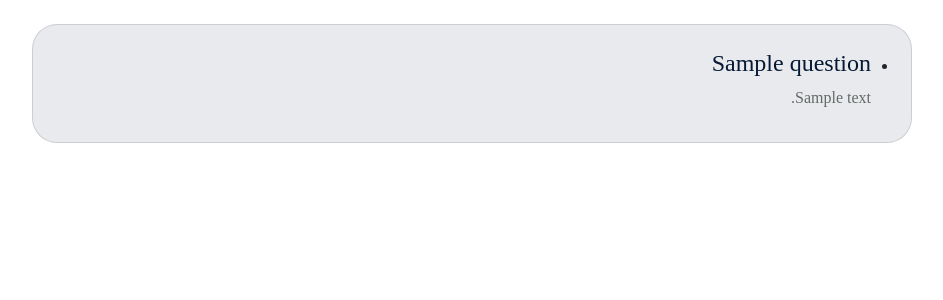
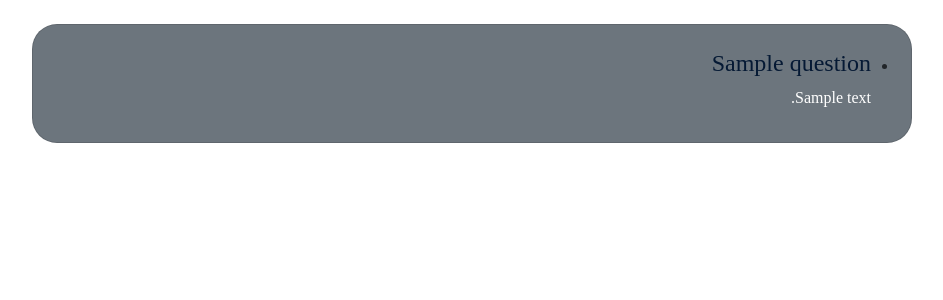
Before and after one commit to amir-mhd/karademy_question_answer, a Django app: template templates/question/question.html in a window 1280 px wide. Shown: the part 56-356 px from the top of the page, without its empty margins (168-1111 px from the left). Run offline with Django 3.2, Linux system fonts and the light colour scheme; the template is opened without the code that fills it: most values are stand-ins (such as "Sample title", 1, 10 or a date in 2020); some libraries are stand-ins or nearby versions; some web fonts are replaced.

Commit message:
changes in question card style, main page

```diff
--- a/templates/question/question.html
+++ b/templates/question/question.html
@@ -8,7 +8,7 @@
     <style>
 
         div.card {
-            background-color: #E9EAEE;
+            background-color: #6c757d;
             width: 55rem;
             border-radius: 25px;
             height: fit-content;
@@ -22,7 +22,7 @@
         }
 
         p {
-            color: #646A66;
+            color: #ffffff;
         }
 
         p.tags {
```
